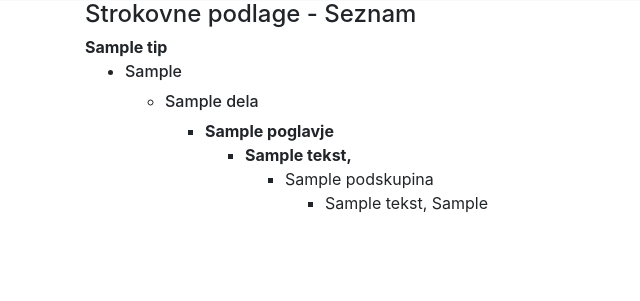
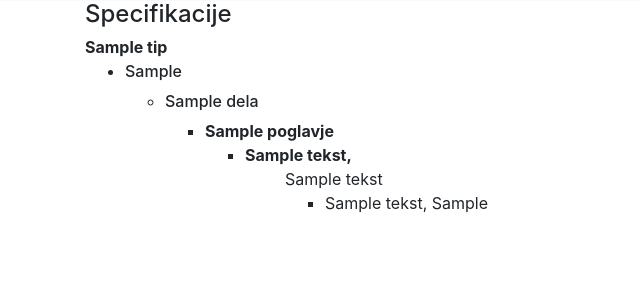
Before and after one commit to pavlovicr/bcs, a Django app: template bcs/templates/podrobnosti/specifikacija_list.html in a window 1280 px wide. Shown: the part 55-356 px from the top of the page, without its empty margins (0-640 px from the left). Run offline with Django 3.2, Linux system fonts and the light colour scheme; the template is opened without the code that fills it: most values are stand-ins (such as "Sample title", 1, 10 or a date in 2020); style sheets or scripts are compiled from the project's sources; parts of the project's set-up code (start-up, migrations or seed data) failed here and were passed over; some libraries are stand-ins or nearby versions.

Commit message:
dolocila2 v kar urejenem stanju

```diff
--- a/bcs/podrobnosti/admin.py
+++ b/bcs/podrobnosti/admin.py
@@ -1,14 +1,14 @@
 from django.contrib import admin
 
 #bcs
-from podrobnosti.models import Dokumentacija,Specifikacija,Poglavje,Podskupina,Podrobnost,Slika,Datoteka
+from podrobnosti.models import Dokumentacija,Specifikacija,Poglavje,Segment,Podrobnost,Slika,Datoteka
 
 
 
 admin.site.register(Dokumentacija)
 admin.site.register(Specifikacija)
 admin.site.register(Poglavje)
-admin.site.register(Podskupina)
+admin.site.register(Segment)
 admin.site.register(Podrobnost)
 admin.site.register(Slika)
 admin.site.register(Datoteka)
--- a/bcs/podrobnosti/models.py
+++ b/bcs/podrobnosti/models.py
@@ -100,17 +100,17 @@ class Specifikacija(Osnova):
         return reverse('specifikacija-detail', args=[str(self.id)])
 
 
-class Podskupina(Osnova):
+class Segment(Osnova):
 
     def __str__(self):
         return self.tekst
 
     def get_absolute_url(self):
-        return reverse('podskupina-detail', args=[str(self.id)])
+        return reverse('segment-detail', args=[str(self.id)])
 
 
 class Podrobnost(Osnova):
-    podskupina =  models.ForeignKey('Podskupina', on_delete=models.SET_NULL, blank=True, null=True)
+    segment =  models.ForeignKey('Segment', on_delete=models.SET_NULL, blank=True, null=True)
     specifikacija = models.ForeignKey('Specifikacija', on_delete=models.SET_NULL, null=True)
     tekst_za_popis = models.TextField(blank=True)
 
--- a/bcs/podrobnosti/urls.py
+++ b/bcs/podrobnosti/urls.py
@@ -15,8 +15,8 @@ urlpatterns = [
     url(r'^poglavje/(?P<pk>\d+)$', views.PoglavjeDetail.as_view(), name='poglavje-detail'),
     url(r'^specifikacije/$', views.SpecifikacijaList.as_view(), name='specifikacija-list'),
     url(r'^specifikacija/(?P<pk>\d+)$', views.SpecifikacijaDetail.as_view(), name='specifikacija-detail'),
-    url(r'^podskupine/$', views.PodskupinaList.as_view(), name='podskupina-list'),
-    url(r'^podskupina/(?P<pk>\d+)$', views.PodskupinaDetail.as_view(), name='podskupina-detail'),
+    url(r'^segmenti/$', views.SegmentList.as_view(), name='segment-list'),
+    url(r'^segment/(?P<pk>\d+)$', views.SegmentDetail.as_view(), name='segment-detail'),
     url(r'^podrobnosti/$', views.PodrobnostList.as_view(), name='podrobnost-list'),
     url(r'^podrobnost/(?P<pk>\d+)$', views.PodrobnostDetail.as_view(), name='podrobnost-detail'),
 
--- a/bcs/popisi/models.py
+++ b/bcs/popisi/models.py
@@ -3,7 +3,7 @@ from django.urls import reverse
 
 from osnova.utils import ChoiceEnum
 from osnova.models import Osnova
-from podrobnosti.models import Podskupina, Dokumentacija, Podrobnost
+from podrobnosti.models import  Dokumentacija, Podrobnost
 
 
 class SkupinaDel(ChoiceEnum):
--- a/bcs/templates/podrobnosti/specifikacija_list.html
+++ b/bcs/templates/podrobnosti/specifikacija_list.html
@@ -2,7 +2,7 @@
 
 {% block content %}
 
-<h4>Strokovne podlage - Seznam</h4>
+<h4>Specifikacije</h4>
 
 <!--  grupiramo list po  tip specifikacije (popis,dolocilo) -->
 {% regroup object_list by tip as podlage %}
@@ -26,16 +26,16 @@
             <li><b>{{ poglavje.grouper }}</b></li>
             <ul>
                 <!--  listamo specifikacije -->
-                {% for specifikacija in poglavje.list|dictsort:'stevilka' %}
+                {% for specifikacija in poglavje.list %}
                 <li><b>{{ specifikacija.tekst }},</b></li>
                 <ul>
                     <!--  znotraj specifikacij grupiramo podskupine -->
-                    {% regroup specifikacija.podrobnost_set.all by podskupina as podlage %}
-                    {% for podskupina in podlage %}
-                    <li>{{ podskupina.grouper }}</li>
+                    {% regroup specifikacija.podrobnost_set.all by segment as podlage %}
+                    {% for segment in podlage %}
+                            {{ segment.grouper.tekst }}
                     <ul>
                         <!--  znotraj poskupi specifikacij listamo podrobnosti -->
-                        {% for podrobnost in podskupina.list %}
+                        {% for podrobnost in segment.list %}
                         <li>{{ podrobnost.tekst }}, {{podrobnost.tekst_za_popis}}</li>
                         {% endfor %}
                     </ul>
--- a/bcs/templates/popisi/popisnapostavka_list.html
+++ b/bcs/templates/popisi/popisnapostavka_list.html
@@ -13,9 +13,9 @@
 
 
       {% for popisnapostavka in object_list %}
-      <!-- lahko uporabimo podrobnost_list -->
+      <li><b>{{popisnapostavka.tekst}}</b></li>
 
-      {% for podrobnost in popisnapostavka.podrobnost.all %}{{podrobnost.tekst_za_popis}} , {% endfor %}
+      {% for podrobnost in popisnapostavka.podrobnost.all %}<li>{{podrobnost.tekst_za_popis}}</li> {% endfor %}
 
 
 
```
Also changed, not shown: bcs/podrobnosti/views.py (+6 -5 lines), bcs/podrobnosti/migrations/0007_auto_20180319_1941.py (added), bcs/templates/podrobnosti/segment_detail.html (renamed from bcs/templates/podrobnosti/podskupina_detail.html), bcs/templates/podrobnosti/segment_list.html (renamed from bcs/templates/podrobnosti/podskupina_list.html), 1 other file.
